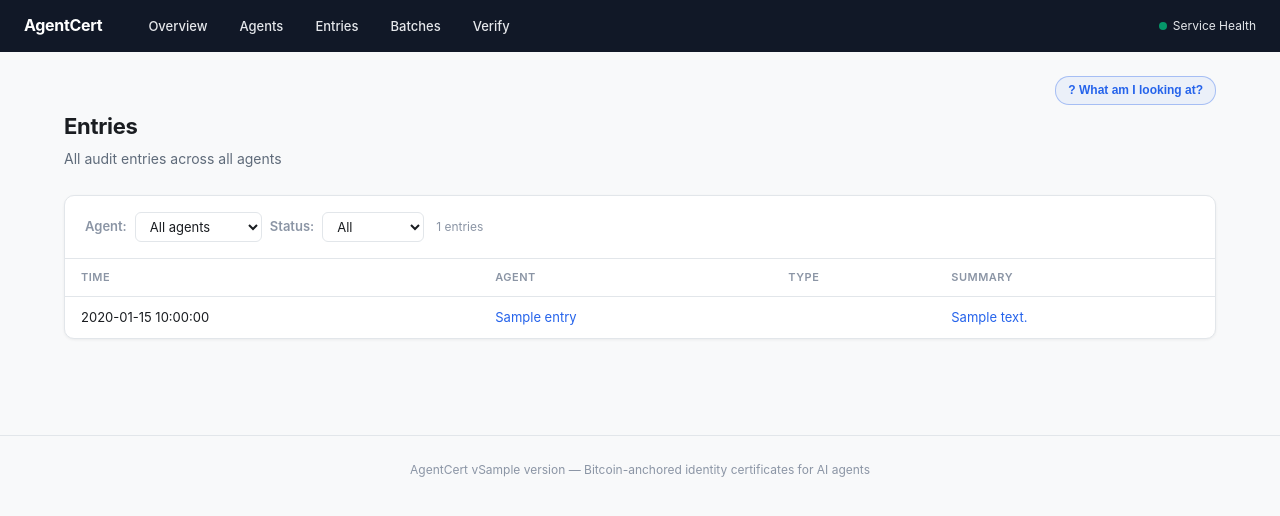
After one commit to shaleenchauhan/agentcert, a Python web app: template src/agentcert/service/templates/entries.html in a window 1280 px wide. The commit adds this page. Shown: the top 516 px of the page. Run offline with Jinja, Linux system fonts and the light colour scheme; the template is opened without the code that fills it: most values are stand-ins (such as "Sample title", 1, 10 or a date in 2020).

Commit message:
Add dashboard improvements: entries page, filters, clickable stats, explainers
- Entries page (/dashboard/entries) with agent and status filters
- Entries link in nav bar
- Clickable stat cards on overview linking to relevant pages
- Round-robin agent diversity in Recent Activity feed
- Updated explainer texts for all pages (entry detail, verify, etc.)
- More visible "? What am I looking at?" button styling
- Filter bar CSS for entries page

Co-Authored-By: Claude Opus 4.6 <noreply@anthropic.com>

```diff
--- a/src/agentcert/service/static/main.js
+++ b/src/agentcert/service/static/main.js
@@ -28,6 +28,31 @@ document.addEventListener("DOMContentLoaded", function () {
         setInterval(function () {
             location.reload();
         }, 30000);
+    }
+
+    /* ── Explainer Toggle ──────────────────────────────────────────── */
+
+    var explainerToggle = document.getElementById("explainer-toggle");
+    var explainerPanel = document.getElementById("explainer-panel");
+    var explainerDismiss = document.getElementById("explainer-dismiss");
+
+    function closeExplainer() {
+        if (explainerPanel) {
+            explainerPanel.hidden = true;
+            explainerToggle.setAttribute("aria-expanded", "false");
+        }
+    }
+
+    if (explainerToggle && explainerPanel) {
+        explainerToggle.addEventListener("click", function () {
+            var open = explainerPanel.hidden;
+            explainerPanel.hidden = !open;
+            explainerToggle.setAttribute("aria-expanded", open ? "true" : "false");
+        });
+    }
+
+    if (explainerDismiss) {
+        explainerDismiss.addEventListener("click", closeExplainer);
     }
 
     /* ── Collapsible Sections ──────────────────────────────────────── */
--- a/src/agentcert/service/static/style.css
+++ b/src/agentcert/service/static/style.css
@@ -185,6 +185,19 @@ a:hover {
     margin-top: 2px;
 }
 
+a.stat-card-link {
+    text-decoration: none;
+    color: inherit;
+    cursor: pointer;
+    transition: border-color 0.15s, box-shadow 0.15s, transform 0.15s;
+}
+
+a.stat-card-link:hover {
+    border-color: var(--color-primary);
+    box-shadow: 0 3px 8px rgba(37, 99, 235, 0.12);
+    transform: translateY(-2px);
+}
+
 /* ── Cards / Sections ──────────────────────────────────────────────── */
 
 .card {
@@ -214,6 +227,43 @@ a:hover {
 
 .card-body-flush {
     padding: 0;
+}
+
+/* ── Filter Bar ────────────────────────────────────────────────────── */
+
+.filter-bar {
+    display: flex;
+    align-items: center;
+    gap: 8px;
+    font-size: 13px;
+}
+
+.filter-bar label {
+    font-weight: 600;
+    color: var(--color-text-muted);
+    white-space: nowrap;
+}
+
+.filter-bar select {
+    padding: 5px 10px;
+    font-size: 13px;
+    font-family: inherit;
+    border: 1px solid var(--color-border);
+    border-radius: var(--radius-md, 6px);
+    background: var(--color-surface);
+    color: var(--color-text);
+    cursor: pointer;
+}
+
+.filter-bar select:focus {
+    outline: none;
+    border-color: var(--color-primary);
+}
+
+.filter-count {
+    font-size: 12px;
+    color: var(--color-text-muted);
+    margin-left: 4px;
 }
 
 /* ── Tables ────────────────────────────────────────────────────────── */
@@ -656,6 +706,81 @@ table tr:hover {
     font-size: 14px;
 }
 
+/* ── Explainer Panel ──────────────────────────────────────────────── */
+
+.explainer-wrapper {
+    display: flex;
+    flex-direction: column;
+    align-items: flex-end;
+    margin-bottom: 4px;
+}
+
+.explainer-btn {
+    display: inline-flex;
+    align-items: center;
+    gap: 4px;
+    padding: 4px 12px;
+    font-size: 12px;
+    font-weight: 600;
+    color: var(--color-primary);
+    background: rgba(37, 99, 235, 0.06);
+    border: 1px solid rgba(37, 99, 235, 0.35);
+    border-radius: 14px;
+    cursor: pointer;
+    transition: color 0.15s, border-color 0.15s, background 0.15s;
+    line-height: 1.6;
+}
+
+.explainer-btn:hover {
+    color: var(--color-primary);
+    border-color: var(--color-primary);
+}
+
+.explainer-btn[aria-expanded="true"] {
+    color: var(--color-primary);
+    border-color: var(--color-primary);
+}
+
+.explainer-panel {
+    margin-top: 8px;
+    width: 100%;
+    max-width: 640px;
+    background: var(--color-surface);
+    border: 1px solid var(--color-primary);
+    border-radius: var(--radius-lg);
+    box-shadow: 0 2px 8px rgba(37, 99, 235, 0.08);
+    overflow: hidden;
+}
+
+.explainer-body {
+    padding: 16px 20px;
+    font-size: 13px;
+    line-height: 1.7;
+    color: var(--color-text-secondary);
+}
+
+.explainer-body p {
+    margin: 0;
+}
+
+.explainer-dismiss {
+    display: block;
+    width: 100%;
+    padding: 8px;
+    font-size: 12px;
+    font-weight: 600;
+    color: var(--color-primary);
+    background: rgba(37, 99, 235, 0.04);
+    border: none;
+    border-top: 1px solid var(--color-border);
+    cursor: pointer;
+    transition: background 0.15s;
+}
+
+.explainer-dismiss:hover {
+    background: rgba(37, 99, 235, 0.08);
+}
+
 /* ── Footer ────────────────────────────────────────────────────────── */
 
 .footer {
--- a/src/agentcert/service/templates/base.html
+++ b/src/agentcert/service/templates/base.html
@@ -12,6 +12,7 @@
         <ul class="nav-links">
             <li><a href="/dashboard" class="{{ 'active' if active_page == 'overview' else '' }}">Overview</a></li>
             <li><a href="/dashboard/agents" class="{{ 'active' if active_page == 'agents' else '' }}">Agents</a></li>
+            <li><a href="/dashboard/entries" class="{{ 'active' if active_page == 'entries' else '' }}">Entries</a></li>
             <li><a href="/dashboard/batches" class="{{ 'active' if active_page == 'batches' else '' }}">Batches</a></li>
             <li><a href="/dashboard/verify" class="{{ 'active' if active_page == 'verify' else '' }}">Verify</a></li>
         </ul>
@@ -22,6 +23,18 @@
     </nav>
 
     <div class="container">
+        {% if explainer_text %}
+        <div class="explainer-wrapper">
+            <button class="explainer-btn" id="explainer-toggle" aria-expanded="false" aria-controls="explainer-panel">? What am I looking at?</button>
+            <div class="explainer-panel" id="explainer-panel" hidden>
+                <div class="explainer-body">
+                    <p>{{ explainer_text }}</p>
+                </div>
+                <button class="explainer-dismiss" id="explainer-dismiss">Got it</button>
+            </div>
+        </div>
+        {% endif %}
+
         {% block content %}{% endblock %}
     </div>
 
--- /dev/null
+++ b/src/agentcert/service/templates/entries.html
@@ -0,0 +1,83 @@
+{% extends "base.html" %}
+{% block title %}Entries{% endblock %}
+{% block content %}
+<div class="page-header">
+    <h1>Entries</h1>
+    <p>All audit entries across all agents</p>
+</div>
+
+<div class="card">
+    <div class="card-header">
+        <div class="filter-bar">
+            <label for="agent-filter">Agent:</label>
+            <select id="agent-filter" onchange="applyFilters()">
+                <option value="">All agents</option>
+                {% for agent in agents %}
+                <option value="{{ agent.cert_id }}" {{ 'selected' if filter_cert == agent.cert_id else '' }}>{{ agent.name }}</option>
+                {% endfor %}
+            </select>
+            <label for="status-filter">Status:</label>
+            <select id="status-filter" onchange="applyFilters()">
+                <option value="" {{ 'selected' if not filter_status else '' }}>All</option>
+                <option value="pending" {{ 'selected' if filter_status == 'pending' else '' }}>Pending</option>
+                <option value="batched" {{ 'selected' if filter_status == 'batched' else '' }}>Batched</option>
+                <option value="anchored" {{ 'selected' if filter_status == 'anchored' else '' }}>Anchored</option>
+            </select>
+            <span class="filter-count">{{ entries|length }} entries</span>
+        </div>
+    </div>
+    {% if entries %}
+    <div class="card-body-flush table-wrap">
+        <table>
+            <thead>
+                <tr>
+                    <th>Time</th>
+                    <th>Agent</th>
+                    <th>Type</th>
+                    <th>Summary</th>
+                </tr>
+            </thead>
+            <tbody>
+                {% for entry in entries %}
+                <tr>
+                    <td>{{ time_ago(entry.timestamp) }}</td>
+                    <td>
+                        <a href="/dashboard/agents/{{ entry.cert_id }}">{{ entry._agent_name }}</a>
+                    </td>
+                    <td>{{ action_label(entry.action_type) }}</td>
+                    <td>
+                        <a href="/dashboard/entries/{{ entry.entry_id }}">{{ entry.action_summary }}</a>
+                    </td>
+                </tr>
+                {% endfor %}
+            </tbody>
+        </table>
+    </div>
+    {% else %}
+    <div class="card-body">
+        <div class="empty-state">
+            {% if filter_status == 'pending' %}
+            <p>No pending entries — all entries have been batched and anchored.</p>
+            {% elif filter_status == 'batched' %}
+            <p>No batched-only entries found.</p>
+            {% elif filter_status == 'anchored' %}
+            <p>No anchored entries found.</p>
+            {% else %}
+            <p>No entries yet. Register a certificate and submit entries to get started.</p>
+            {% endif %}
+        </div>
+    </div>
+    {% endif %}
+</div>
+
+<script>
+function applyFilters() {
+    var agent = document.getElementById('agent-filter').value;
+    var status = document.getElementById('status-filter').value;
+    var params = [];
+    if (agent) params.push('agent=' + encodeURIComponent(agent));
+    if (status) params.push('status=' + encodeURIComponent(status));
+    location.href = '/dashboard/entries' + (params.length ? '?' + params.join('&') : '');
+}
+</script>
+{% endblock %}
```
Also changed, not shown: src/agentcert/anchor.py (+14 -1 lines), src/agentcert/service/dashboard.py (+120 -0 lines), src/agentcert/service/models.py (+79 -6 lines), src/agentcert/service/templates/overview.html (+10 -10 lines).
